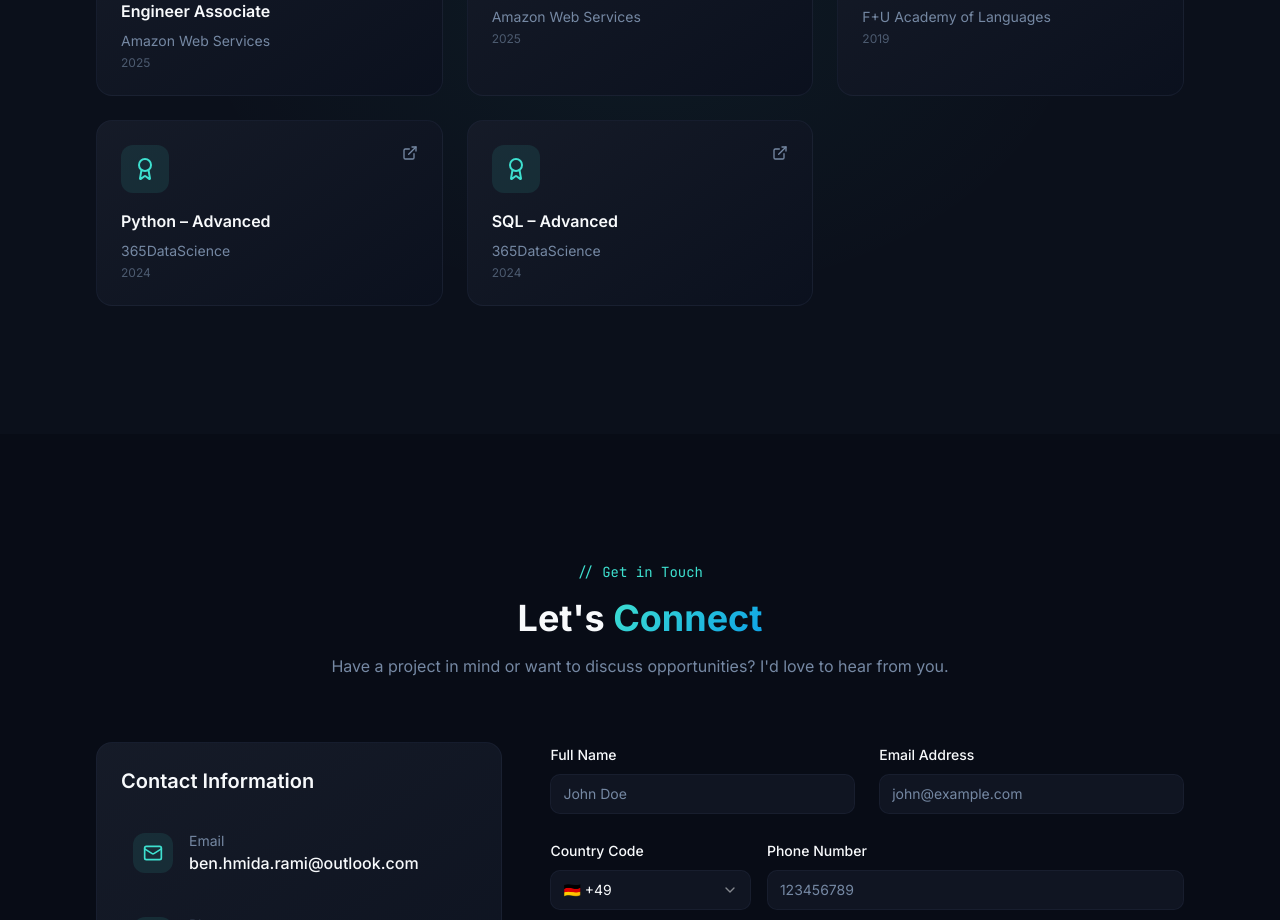
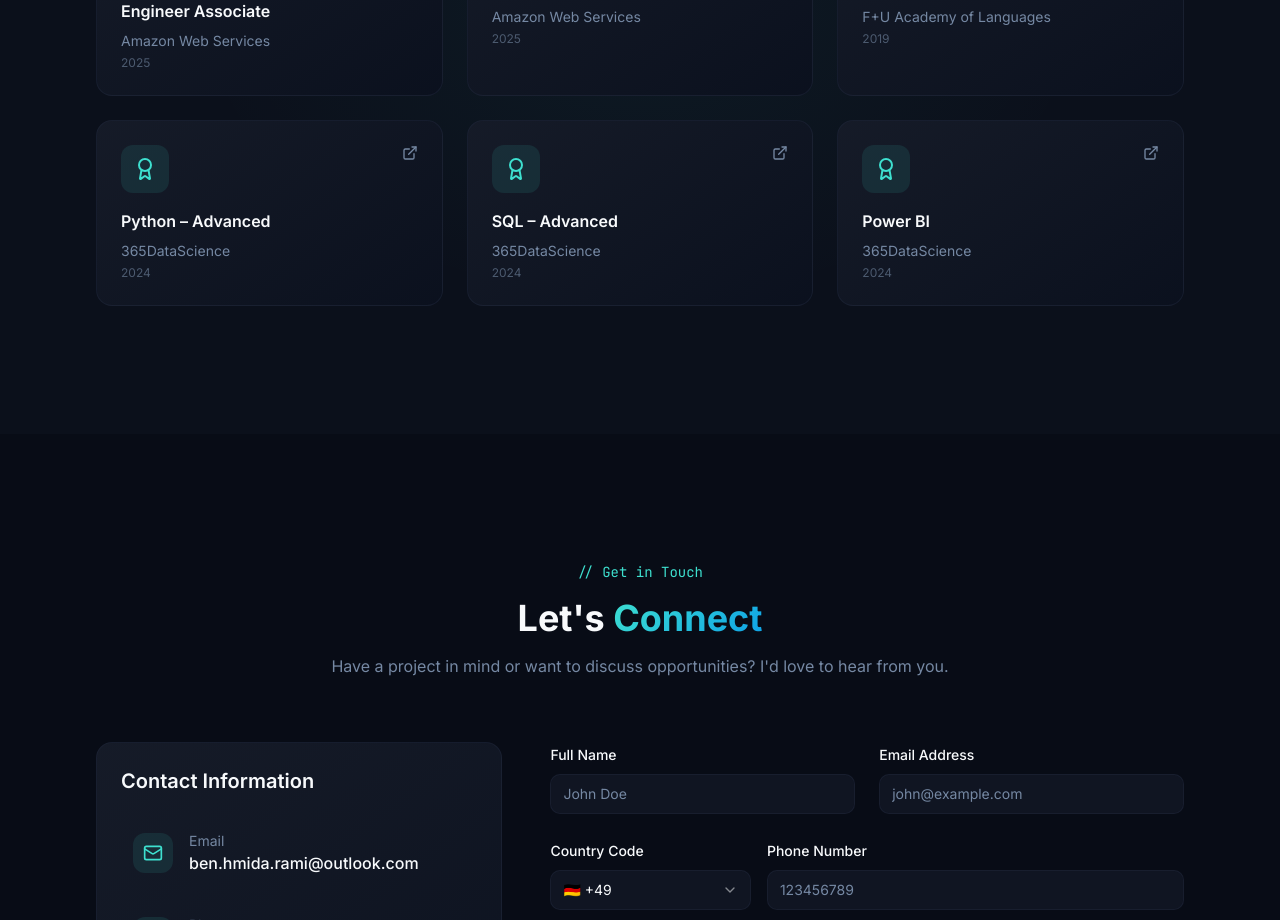
Before and after one commit to RamiBenHmida/portfolio_v2, a React (Vite) app: page / in a window 1280 px wide. Shown: the part 3720-4640 px from the top of the page. Built offline with nearby package versions, Linux system fonts and the light colour scheme; the HTML template or start-up script is replaced by a standard one.

Commit message:
added all certificates links

```diff
--- a/src/components/CertificationsSection.tsx
+++ b/src/components/CertificationsSection.tsx
@@ -35,14 +35,21 @@ const certifications: Certification[] = [
     name: "Python – Advanced",
     issuer: "365DataScience",
     date: "2024",
-    credentialUrl: "#"
+    credentialUrl: "https://learn.365datascience.com/c/80fc647e0e/"
   },
   {
     id: "5",
     name: "SQL – Advanced",
     issuer: "365DataScience",
     date: "2024",
-    credentialUrl: "#"
+    credentialUrl: "https://learn.365datascience.com/c/b770b7751d/"
+  },
+  {
+    id: "5",
+    name: "Power BI",
+    issuer: "365DataScience",
+    date: "2024",
+    credentialUrl: "https://learn.365datascience.com/c/41a4c5cd70/"
   }
 ];
 
```
